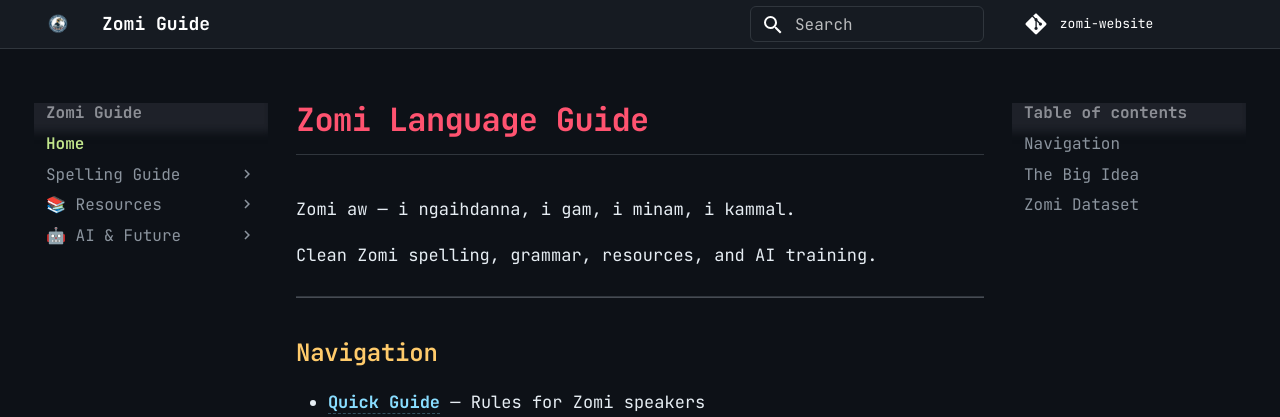
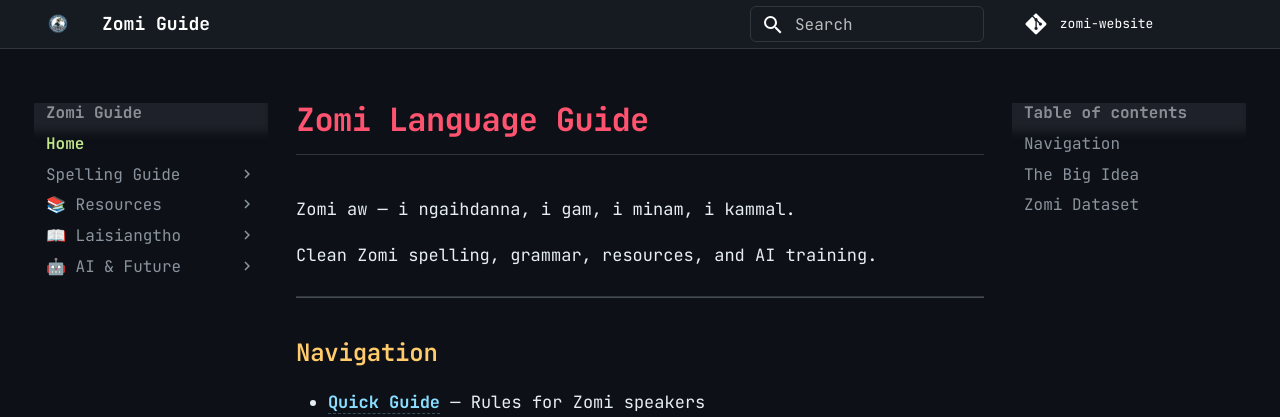
Before and after one commit to paumkim/zomi-website, an MkDocs documentation site: the page built from src/index.md, in a window 1280 px wide. Shown: the top 417 px of the page. Built offline with MkDocs 1.6.1 and Material for MkDocs 9.7.7, drawn with Linux system fonts in a browser that asks for light colours; comment, search, counter and statistics services are not loaded.

Commit message:
Move Bible to its own Laisiangtho section for quick access

```diff
--- a/mkdocs.yml
+++ b/mkdocs.yml
@@ -69,9 +69,10 @@
   - 📚 Resources:
     - Golden Textbooks: textbooks.md
     - Golden Lessons: ZOMI_GOLDEN_LESSONS.md
-    - Tedim Bible: tedim_bible.md
     - Word Frequency: word_frequency.md
     - Common Phrases: phrases.md
+  - 📖 Laisiangtho:
+    - Tedim Bible (1932): tedim_bible.md
   - 🤖 AI & Future:
     - AI Training Guide: ai_training.md
     - Three Waves of AI: ai_adaptation.md
```
